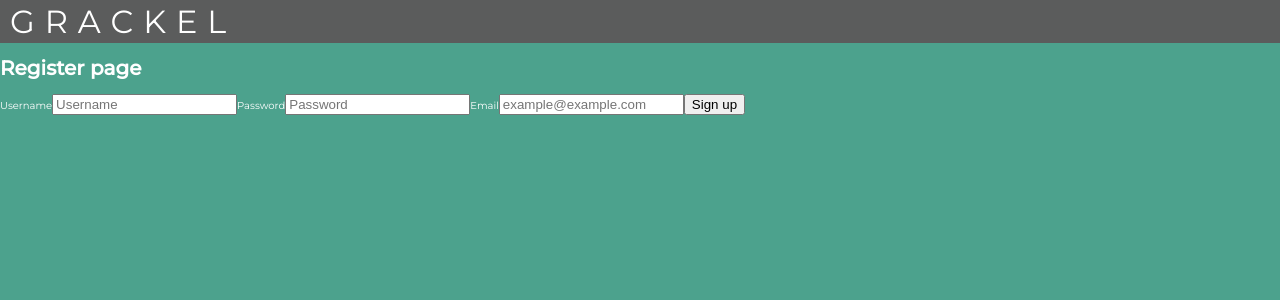
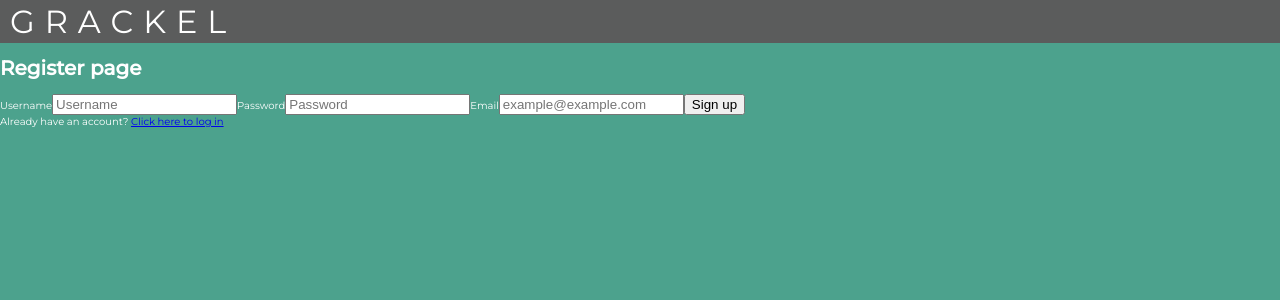
Before and after one commit to Asmatic-Solutions/Grackel-FE, a React (Create React App) app: page /register in a window 1280 px wide. Shown: the top 300 px of the page. Built offline with nearby package versions, Linux system fonts and the light colour scheme.

Commit message:
Refactored register page

```diff
--- a/src/components/Auth/Register/RegisterPage.jsx
+++ b/src/components/Auth/Register/RegisterPage.jsx
@@ -1,5 +1,5 @@
 import React, { useState } from "react"
-import { Redirect, useHistory } from "react-router-dom"
+import { Redirect, useHistory, Link } from "react-router-dom"
 import {axiosWithAuth} from "../../Utils/axiosWithAuth"
 import RegisterForm from "./RegisterForm"
 
@@ -27,12 +27,13 @@ function RegisterPage(){
     }
 
     return(
-        <div>
-            <h1>Register page</h1>
-            {localStorage.getItem("token")
+        localStorage.getItem("token")
             ?<Redirect to="/"/>
-            :<RegisterForm creedentials={creedentials} handleChange={handleChange} handleSubmit={handleSubmit}/>}
-        </div>
+            :<div>
+                <h1>Register page</h1>
+                <RegisterForm creedentials={creedentials} handleChange={handleChange} handleSubmit={handleSubmit}/>
+                Already have an account? <Link to="/login">Click here to log in</Link>
+            </div>
     )
 }
 
```
